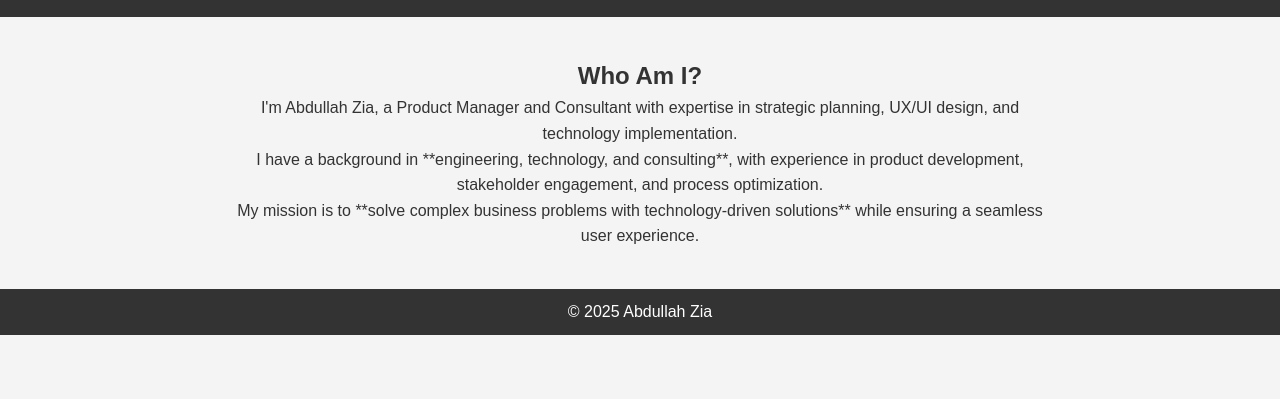
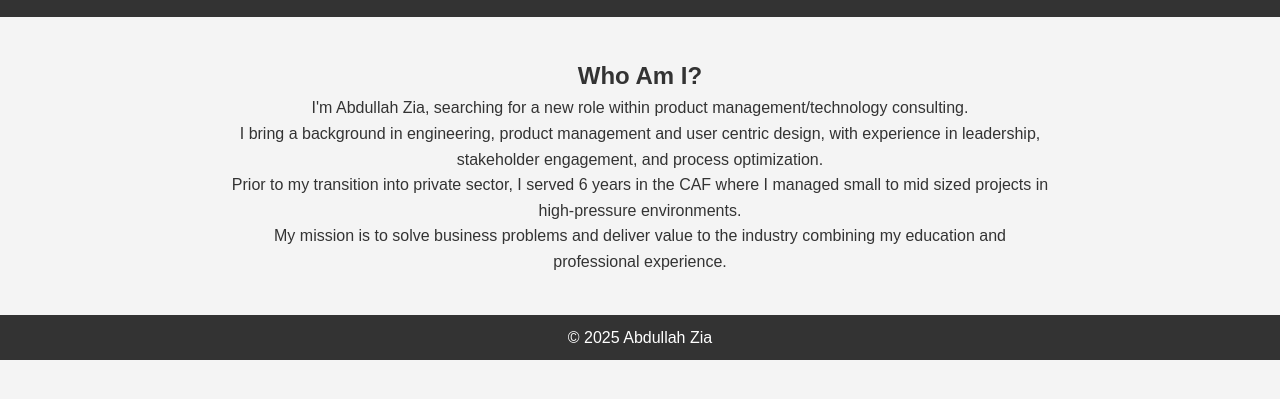
Before and after one commit to amzia99/personal-website, a plain HTML site: page about.html in a window 1280 px wide. Shown: the part 113-512 px from the top of the page. Drawn offline with Linux system fonts and the light colour scheme.

Commit message:
changed intro in about.html

```diff
--- a/about.html
+++ b/about.html
@@ -22,9 +22,10 @@
 
     <section>
         <h2>Who Am I?</h2>
-        <p>I'm Abdullah Zia, a Product Manager and Consultant with expertise in strategic planning, UX/UI design, and technology implementation.</p>
-        <p>I have a background in **engineering, technology, and consulting**, with experience in product development, stakeholder engagement, and process optimization.</p>
-        <p>My mission is to **solve complex business problems with technology-driven solutions** while ensuring a seamless user experience.</p>
+        <p>I'm Abdullah Zia, searching for a new role within product management/technology consulting.</p>
+        <p>I bring a background in engineering, product management and user centric design, with experience in leadership, stakeholder engagement, and process optimization.</p>
+        <p>Prior to my transition into private sector, I served 6 years in the CAF where I managed small to mid sized projects in high-pressure environments.</p>
+        <p>My mission is to solve business problems and deliver value to the industry combining my education and professional experience.</p>
     </section>
 
     <footer>
```
